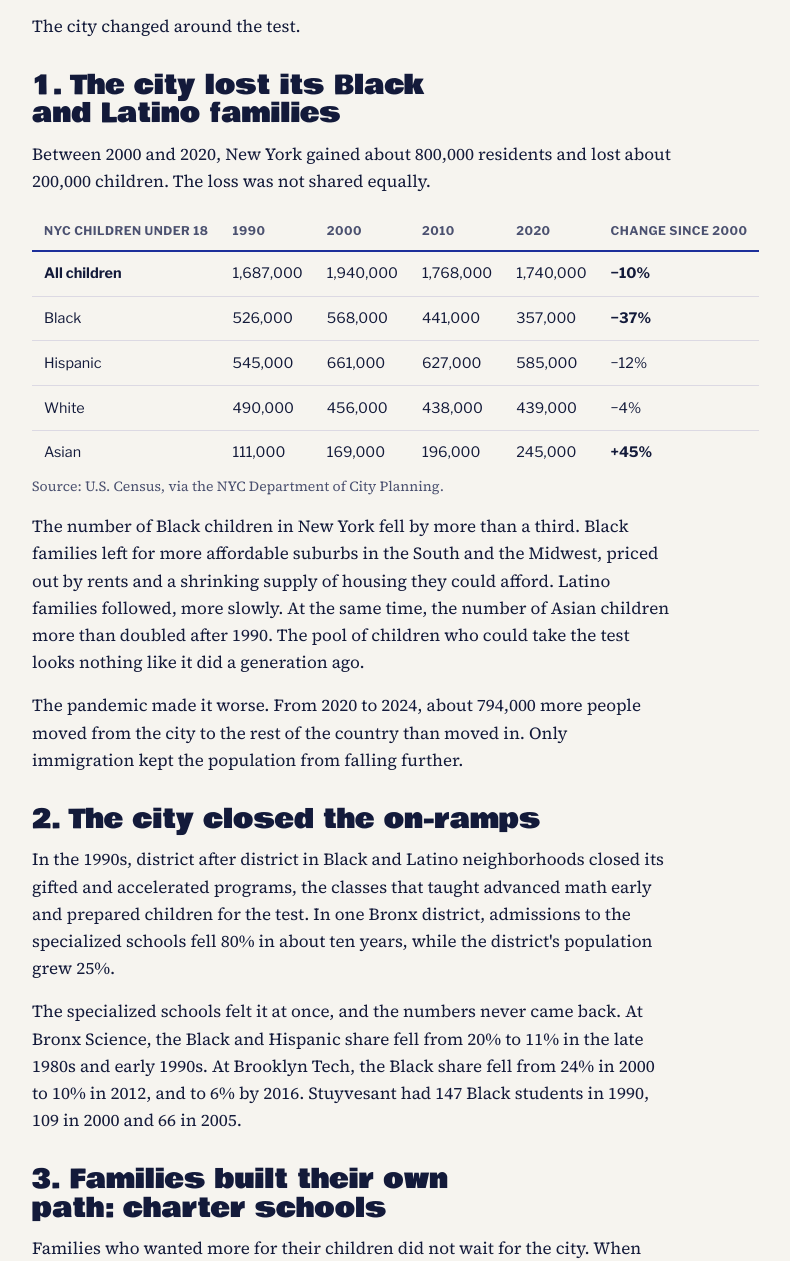
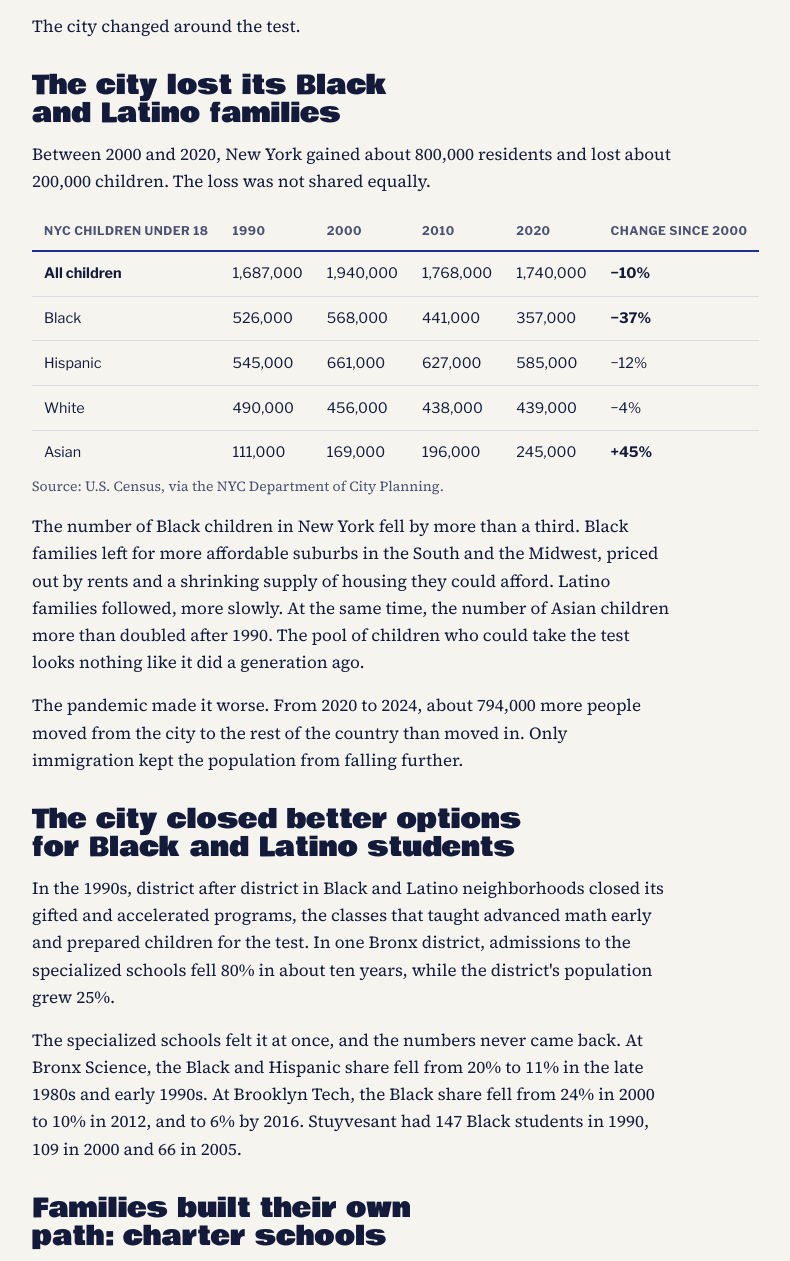
Before and after one commit to anyaIomRishon/dearmamdani, a plain HTML site: page letters/specialized-schools-what-happened.html in a window 1280 px wide. Shown: the part 1055-2316 px from the top of the page, without its empty margins (80-870 px from the left). Drawn offline with Linux system fonts and the light colour scheme.

Commit message:
Letter draft: headings
Co-Authored-By: Claude Opus 5.5 <noreply@anthropic.com>
Claude-Session: https://claude.ai/code/session_01HkohiaLfzBoQ9XCX3J4vum

```diff
--- a/letters/specialized-schools-what-happened.html
+++ b/letters/specialized-schools-what-happened.html
@@ -21,7 +21,7 @@
 <p>Every July the specialized high school offers come out, and every July the same headline follows: almost no Black students. This year Stuyvesant offered seats to 3 Black students. In 1975, 12% of its students were Black. At Brooklyn Tech, more than half the students were Black in 1982. The test has been around since 1971, and for years it didn't stop Black and Latino students from going to the specialized schools. What happened?</p>
 <p>The city changed around the test.</p>
 
-<h2>1. The city lost its Black and Latino families</h2>
+<h2>The city lost its Black and Latino families</h2>
 <p>Between 2000 and 2020, New York gained about 800,000 residents and lost about 200,000 children. The loss was not shared equally.</p>
 <table>
   <thead><tr><th>NYC children under 18</th><th>1990</th><th>2000</th><th>2010</th><th>2020</th><th>Change since 2000</th></tr></thead>
@@ -37,11 +37,11 @@
 <p>The number of Black children in New York fell by more than a third. Black families left for more affordable suburbs in the South and the Midwest, priced out by rents and a shrinking supply of housing they could afford. Latino families followed, more slowly. At the same time, the number of Asian children more than doubled after 1990. The pool of children who could take the test looks nothing like it did a generation ago.</p>
 <p>The pandemic made it worse. From 2020 to 2024, about 794,000 more people moved from the city to the rest of the country than moved in. Only immigration kept the population from falling further.</p>
 
-<h2>2. The city closed the on-ramps</h2>
+<h2>The city closed better options for Black and Latino students</h2>
 <p>In the 1990s, district after district in Black and Latino neighborhoods closed its gifted and accelerated programs, the classes that taught advanced math early and prepared children for the test. In one Bronx district, admissions to the specialized schools fell 80% in about ten years, while the district's population grew 25%.</p>
 <p>The specialized schools felt it at once, and the numbers never came back. At Bronx Science, the Black and Hispanic share fell from 20% to 11% in the late 1980s and early 1990s. At Brooklyn Tech, the Black share fell from 24% in 2000 to 10% in 2012, and to 6% by 2016. Stuyvesant had 147 Black students in 1990, 109 in 2000 and 66 in 2005.</p>
 
-<h2>3. Families built their own path: charter schools</h2>
+<h2>Families built their own path: charter schools</h2>
 <p>Families who wanted more for their children did not wait for the city. When New York allowed charter schools, they enrolled in them by the tens of thousands.</p>
 <table>
   <thead><tr><th>NYC charter school enrollment</th><th>Students</th></tr></thead>
@@ -59,7 +59,7 @@
 <p>Charters start in kindergarten. They are in the neighborhood. Many run their own high schools. For a family that already has a good school, the specialized schools look like a long shot: a single test, a long commute across the city, and a child leaving a school that works.</p>
 <p>Many still try. This year 41% of charter 8th graders took the SHSAT, about the same share as the rest of the city. But only about 5% of charter test-takers got an offer, against 15% citywide. Grade-level work is not the advanced math the test requires, and no one taught it to them early enough.</p>
 
-<h2>4. The private option shrank</h2>
+<h2>The private option shrank</h2>
 <p>Catholic schools once educated tens of thousands of Black and Latino children. Their enrollment in the city fell from about 134,000 in 2002–03 to about 77,000 by 2018–19, close to half. The number of Black students in private schools fell from about 52,000 in 2000 to about 18,000 today. Elite independent schools recruit some strong Black and Latino students, but they enroll about 50,000 students across all grades. They are a small part of the story.</p>
 
 <h2>My take</h2>
```
Also changed, not shown: content/letters/specialized-schools-what-happened.html (+4 -4 lines).
